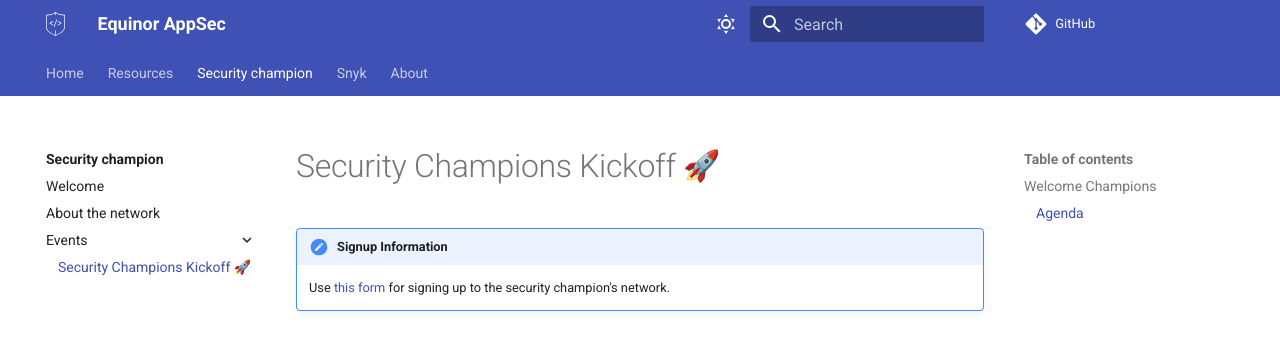
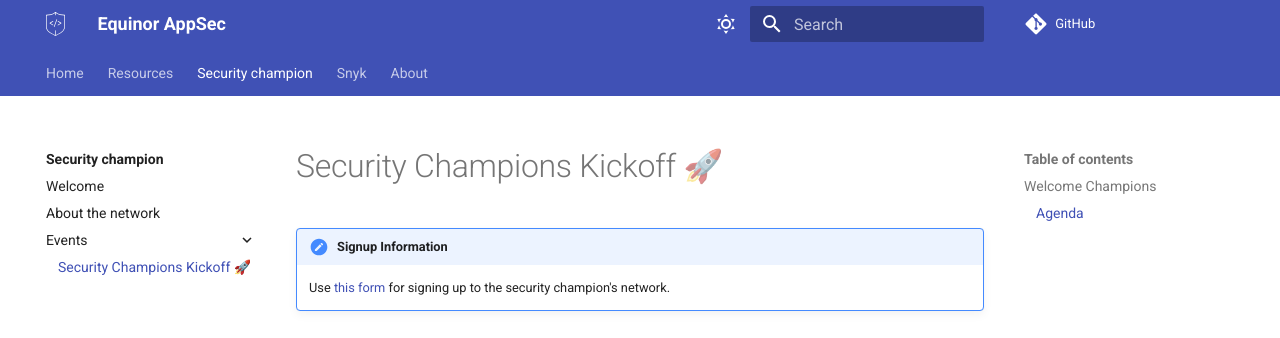
Before and after one commit to equinor/appsec, an MkDocs documentation site: the page built from docs/security-champion/events/sc-kickoff-agenda.md, in a window 1280 px wide and 1193 px high. Shown: the top 338 px of the window. Built offline with MkDocs 1.6.1 and Material for MkDocs 9.7.7, drawn with Linux system fonts in a browser that asks for light colours; emoji names are drawn with the system emoji font; some web fonts are replaced; comment, search, counter and statistics services are not loaded; some of the changed lines change nothing that is shown.

Commit message:
updated emoji char to show in navigation

```diff
--- a/docs/security-champion/events/sc-kickoff-agenda.md
+++ b/docs/security-champion/events/sc-kickoff-agenda.md
@@ -1,4 +1,4 @@
-# Security Champions Kickoff :rocket:
+# Security Champions Kickoff 🚀
 
 !!! todo "Signup Information"
     Use [this form](https://forms.office.com/r/3C2vwEh2i0) for signing up to the security champion's network.
```
